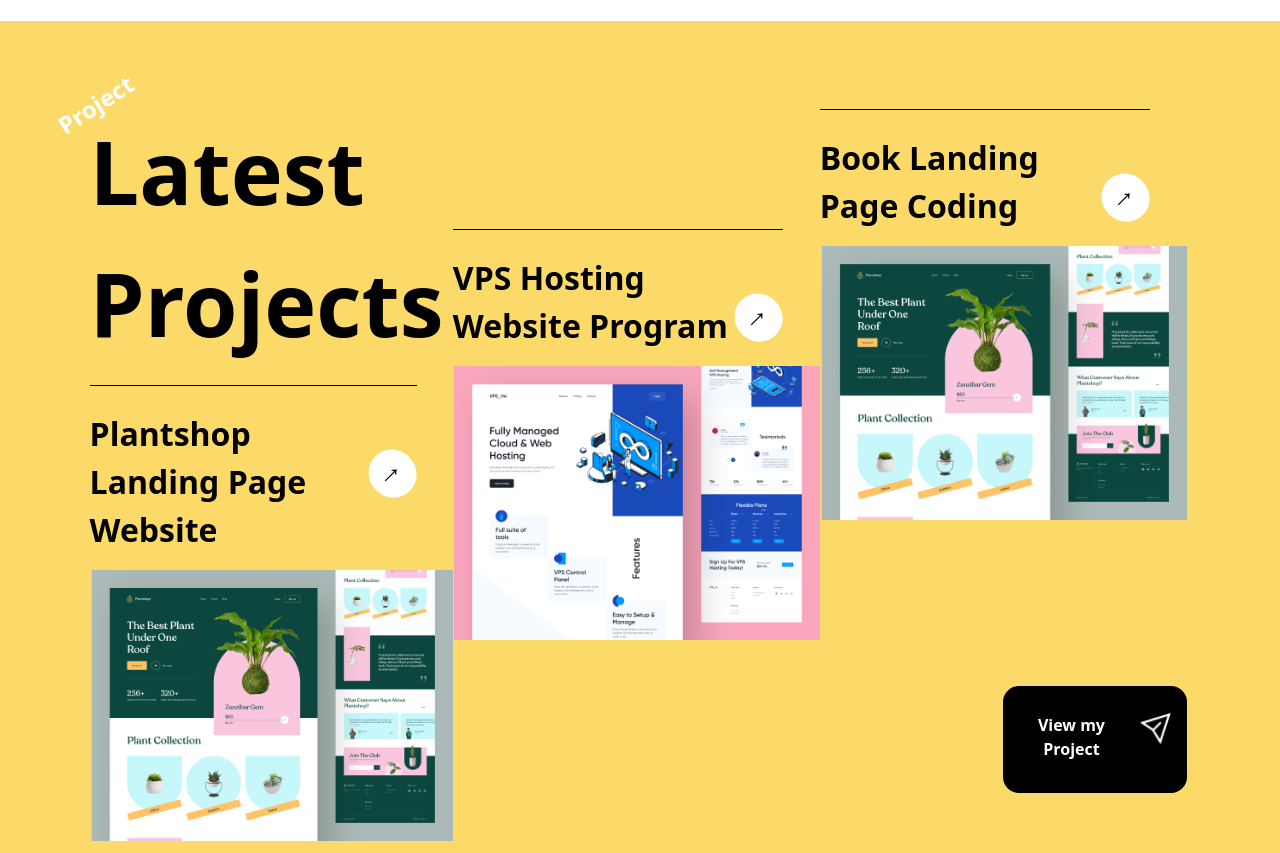
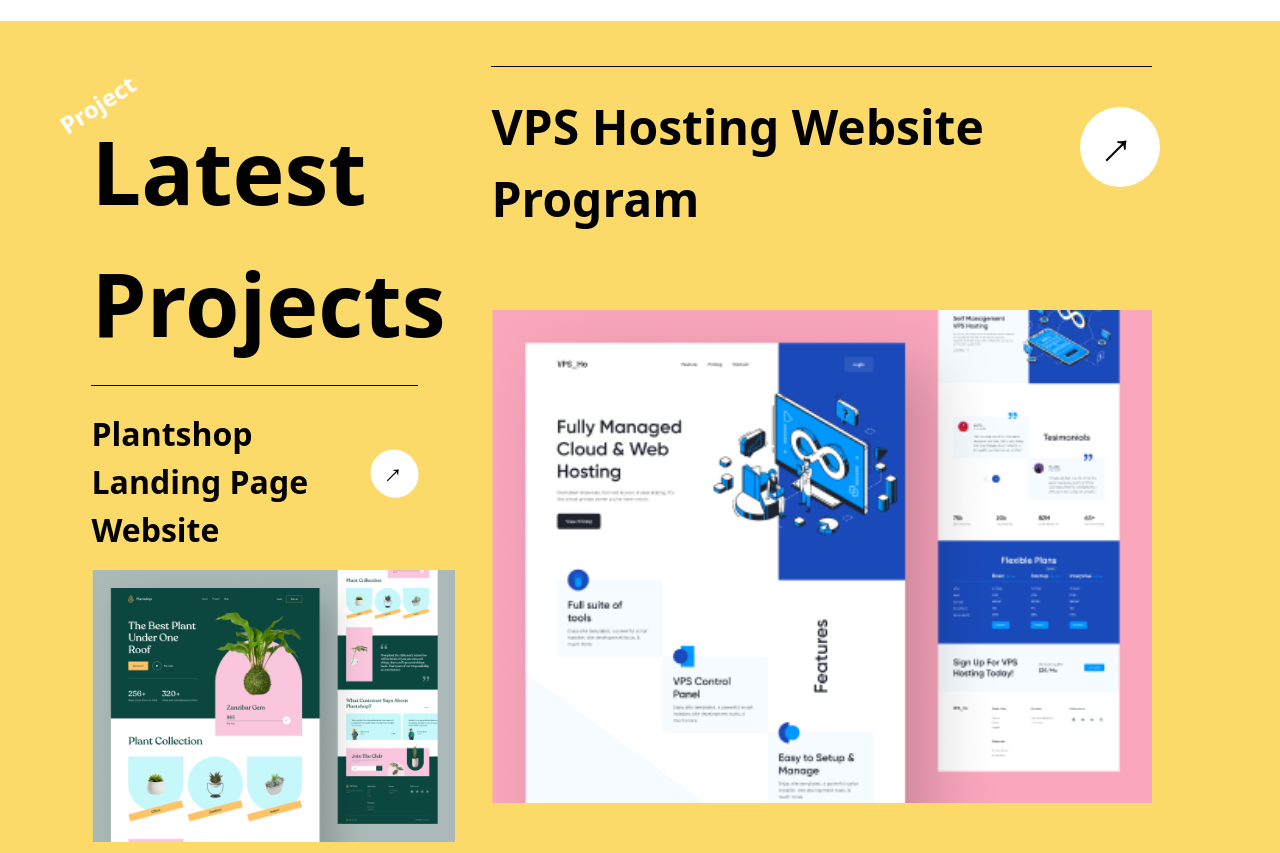
Before and after one commit to Ferandlim00/Ferandlim00.github.io, a plain HTML site: page index.html in a window 1280 px wide. Shown: the part 2740-3593 px from the top of the page. Drawn offline with Linux system fonts and the light colour scheme; files whose address does not match are found by name.

Commit message:
rev 01/12/2022

```diff
--- a/index.html
+++ b/index.html
@@ -257,23 +257,12 @@
             </div>
             <div class="Project-left4"></div>
         </div>
-        <div class="Project-middle">
+        <div class="Project-right" data-aos="fade-left" data-aos-duration="500">
             <div class="Project-middle1" data-aos="fade-up">
                 <p>VPS Hosting Website Program</p>
                 <a href=""><button>&uarr;</button></a>
             </div>
             <div class="Project-middle2"></div>
-        </div>
-        <div class="Project-right">
-            <div class="Project-right1" data-aos="fade-up">
-                <p>Book Landing Page Coding</p>
-                <a href=""><button>&uarr;</button></a>
-            </div>
-            <div class="Project-right2"></div>
-            <a href=""><button class="Project-right3 btn btn-dark">
-                <p>View my Project</p>
-                <img src="Image/Group 32.png" alt="">
-            </button></a>
         </div>
     </section>
 
@@ -293,30 +282,27 @@
             </div>
             <div class="Testi-up2">
                 <div></div>
-                <p>A specialist Programmer. Work with CSS and HTML to create fantastic website and solving through unexperience. Creatively on Creating Website.</p>           </div>
+                <p>A fresh graduate Programmer. Work with CSS and HTML to create fantastic website and solving through unexperience. Creatively on Creating Website.</p>           </div>
             <div class="Testi-up3">
                 <button class="btn btn-light">&larr;</button>
                 <button class="btn btn-light">&rarr;</button>
             </div>
         </div>
         <div class="Testi-down">
-            <img  class="Testi-down1" src="Image/Mask Group 7.png" alt="">
             <div class="Testi-down2">
                 <p class="Testi-down2-1">
-                   <b>"I've Been Working </b>With Fernandoz Lim Since 2014
+                   <b>"I've Been Working </b>With Fernandoz Lim
 And it Has Been Great! He Works Fast And Consistently
-Delivers High-Quality Work. He Takes My vision And
-Translates It Into <b>A Professional Programs</b> functions
-For My Bussiness Goals. I've Really Appreciated How He's
+Delivers My Website. He Takes My vision And
+Translates It Into <b>A Great Website</b>. I've Really Appreciated How He's
 Always Focused On The Function Of The Piece As Well
-As The <b>Visual Design."</b>
+As The <b>Program."</b>
                 </p>
                 <p class="Testi-down2-2">
                    <b> Bryan</b>
                 </p>
                 <div class="Testi-down2-3">
-                    <sup>___</sup>
-                    <p>CEO. of Toggle</p>
+                    <p>XII-MM3 2022-2023 student</p>
                 </div>
             </div>
         </div>
@@ -350,10 +336,12 @@ As The <b>Visual Design."</b>
             </div>
         </div>
         <div class="Greet-right" data-aos="zoom-in" data-aos-duration="1200">
+            <a href="https://web.whatsapp.com/send?phone=6281278162468">
             <button>
                 <p class="Greet-right1">Greet me</p>
                 <p class="Greet-right2">&uarr;</p>
             </button>
+        </a>
         </div>
     </section>
     <button onclick="topFunction()" id="myBtn" title="Go to top" data-aos="zoom-in">CLICK TO GO UP</button>
--- a/style.css
+++ b/style.css
@@ -528,6 +528,7 @@ a .Service-left-button1{
     color: black;
     padding: 4vh 7%;
     width: 100%;
+    justify-content: center;
 }
 .Project-left{
     width: 33%;
@@ -547,14 +548,24 @@ a .Service-left-button1{
     font-size: 11vh;
     font-weight: bolder;
 }
-.Project-left3 , .Project-middle1 , .Project-right1{
+.Project-left3{
     display: flex;
     border-top: 1.5px solid black;
     width: 90%;
     padding-top: 3vh;
 }
-.Project-left3 p , .Project-middle1 p , .Project-right1 p{
+.Project-middle1{
+    display: flex;
+    border-top: 1.5px solid black;
+    width: 90%;
+    padding-top: 3vh;
+}
+.Project-left3 p{
     font-size: 4vh;
+    font-weight: bolder;
+}
+.Project-middle1 p{
+    font-size: 6vh;
     font-weight: bolder;
 }
 .Project-left4{
@@ -565,31 +576,23 @@ a .Service-left-button1{
     background-repeat: no-repeat;
     justify-content: center;
 }
-.Project-middle{
-    margin-top: 22vh;
-    width: 33.33%;
-}
 .Project-middle2{
-    height: 35vh;
-    width: 100%;
+    height:70vh;
+    width: 90%;
     background-image: url(Image/Mask\ Group\ 5.png);
     background-size: contain;
     background-repeat: no-repeat;
-    justify-content: center;
+    background-position: 10%;
 }
 .Project-right{
-    width: 33.33%;
-    margin-top: 7vh;
+    width: 66.66%;
+    display: grid;
+    place-items: center;
 }
-.Project-right2{
-    height: 35vh;
-    width: 100%;
-    background-image: url(Image/Mask\ Group\ 6.png);
-    background-size: contain;
-    background-repeat: no-repeat;
-    justify-content: center;
+.Project-middle1 a{
+    margin-left: 5%;
 }
-.Project-left3 a button , .Project-middle1 a button , .Project-right1 a button{
+.Project-left3 a button{
     text-decoration: none;
     border: unset;
     border-radius: 50%;
@@ -601,35 +604,25 @@ a .Service-left-button1{
     margin-top: 5vh;
     font-family: Cambria, Cochin, Georgia, Times, 'Times New Roman', serif;
 }
-.Project-left3 a button:hover , .Project-middle1 a button:hover , .Project-right1 a button:hover{
+.Project-left3 a button:hover , .Project-middle1 a button:hover{
     transition: 0.3s;
     color: white;
     background-color: black;
     transform: rotateZ(90deg);
 }
-
-.Project-right a{
+.Project-middle1 a button{
     text-decoration: none;
-}
-a .Project-right3{
-    display: flex;
-    text-decoration: none;
-    border-radius: 1rem;
-    background-color: black;
     border: unset;
-    z-index: 1;
-    padding: 1.7rem 1rem 1rem;
-    margin-top: 20vh;
-    margin-left: 50%;
-}
-.Project-right3 p{
-    font-weight: bold;
-    color: white;
-    margin-right: 1rem;
-    font-size: 2vh;
-}
-.Project-right3 img{
-    height: 4vh;
+    border-radius: 50%;
+    background-color: white;
+    font-size: 3em;
+    transform: rotateZ(45deg);
+    transition: 0.3s;
+    margin-top: 2vh;
+    height: 5rem;
+    width: 5rem;
+    font-family: Cambria, Cochin, Georgia, Times, 'Times New Roman', serif;
+    margin-left: 10%;
 }
 
 /*Testimonial*/
@@ -693,29 +686,34 @@ a .Project-right3{
     display: flex;
     justify-content: space-between;
 }
-.Testi-down1{
-    border-radius: 800px;
-    height: 60vh;
-}
+
 .Testi-down2{
     border-top: 1px solid black;
     border-bottom: 1px solid black;
-    width: 70%;
-    font-size: 3vh;
-    margin-left: 7%;
+    width: 90%;
+    font-size: 4vh;
+    margin: auto;
     margin-top: 2vh;
     padding-top: 6vh;
     height: 55vh;
 }
-.Testi-down2-1{
-    width: 70%;
+.Testi-down2-1 ,.Testi-down2-2 , .Testi-down2-3{
+    width: 80%;
+    text-align: center;
+    margin: auto;
+}
+.Testi-down2-2{
+    margin-top: 2vh;
+    margin-bottom: 2vh;
+}
+.Testi-down2-2 b{
+    padding: 1rem 2rem;
+    background-color: #FCDA69;
+    color: white;
+    border-radius: 2rem;
 }
 .Testi-down2-3{
-    display: flex;
-}
-.Testi-down2-3 sup{
-    margin-top: 1.4vh;
-    margin-right: 1rem;
+    font-size: 3vh;
 }
 
 /*Greetings*/
@@ -786,6 +784,9 @@ a .Project-right3{
     align-items: center;
     margin: auto;
 }
+.Greet-right a{
+    text-decoration: none;
+}
 .Greet-right button{
     background-color: black;
     color: white;
```
Also changed, not shown: ._index.html.
